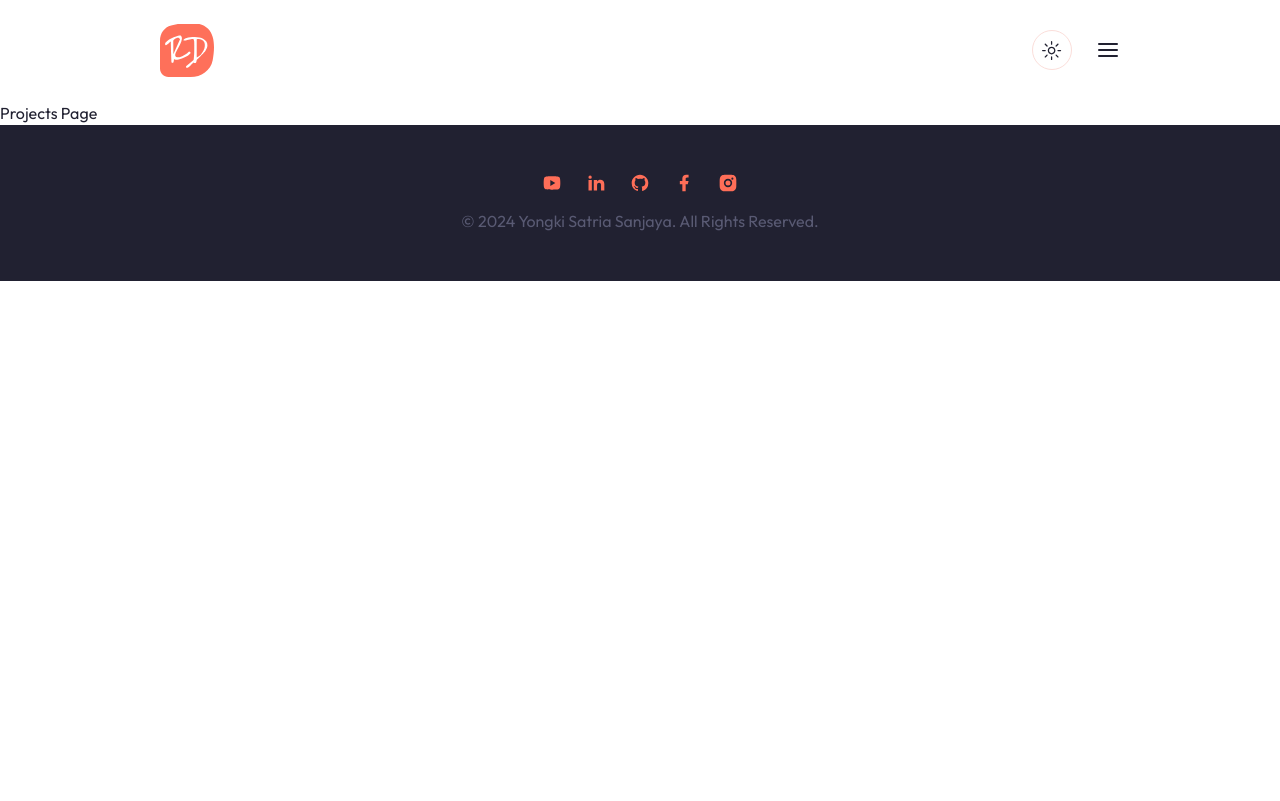
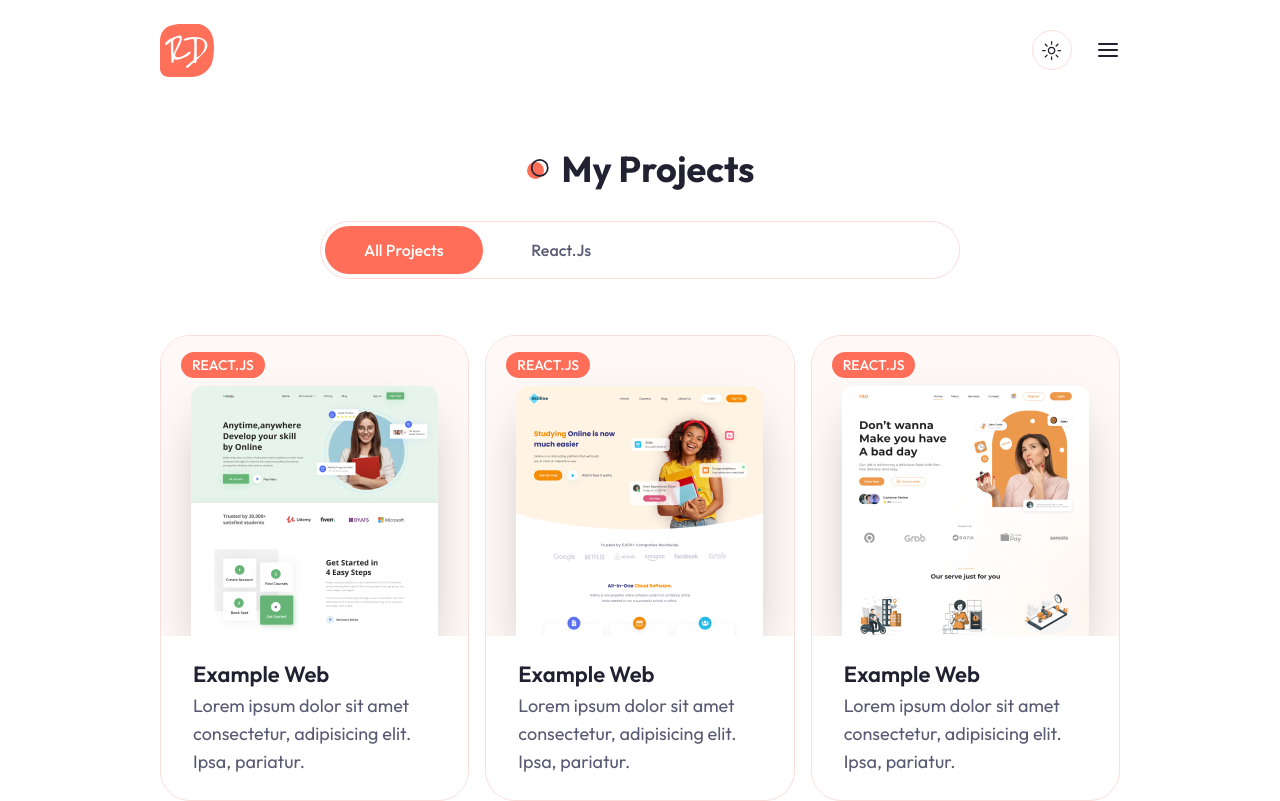
Before and after one commit to yongkisatrias/yongki-portfolio, a Next.js app: page /projects in a window 1280 px wide. Shown: the top 801 px of the page. Built offline with nearby package versions, Linux system fonts and the light colour scheme.

Commit message:
[UPDATE] Update projects page

```diff
--- a/app/projects/page.jsx
+++ b/app/projects/page.jsx
@@ -1,7 +1,100 @@
-import React from "react";
+"use client";
+import React, { useState } from "react";
+import { Tabs, TabsList, TabsContent, TabsTrigger } from "@/components/ui/tabs";
+import ProjectCard from "@/components/ProjectCard";
+
+const projectData = [
+  {
+    image: "/work/4.png",
+    category: "React.js",
+    name: "Example Web",
+    description:
+      "Lorem ipsum dolor sit amet consectetur, adipisicing elit. Ipsa, pariatur.",
+    link: "/",
+    github: "/",
+  },
+  {
+    image: "/work/3.png",
+    category: "React.js",
+    name: "Example Web",
+    description:
+      "Lorem ipsum dolor sit amet consectetur, adipisicing elit. Ipsa, pariatur.",
+    link: "/",
+    github: "/",
+  },
+  {
+    image: "/work/2.png",
+    category: "React.js",
+    name: "Example Web",
+    description:
+      "Lorem ipsum dolor sit amet consectetur, adipisicing elit. Ipsa, pariatur.",
+    link: "/",
+    github: "/",
+  },
+  {
+    image: "/work/1.png",
+    category: "React.js",
+    name: "Example Web",
+    description:
+      "Lorem ipsum dolor sit amet consectetur, adipisicing elit. Ipsa, pariatur.",
+    link: "/",
+    github: "/",
+  },
+];
+
+// Remove category duplicates
+const uniqueCategories = [
+  "all projects",
+  ...new Set(projectData.map((item) => item.category)),
+];
 
 const Projects = () => {
-  return <div>Projects Page</div>;
+  const [categories, setCategories] = useState(uniqueCategories);
+  const [category, setCategory] = useState("all projects");
+
+  const filteredProjects = projectData.filter((project) => {
+    // if category is 'all projects' return all project
+    return category === "all projects"
+      ? project
+      : project.category === category;
+  });
+
+  return (
+    <section className="min-h-screen pt-12">
+      <div className="container mx-auto">
+        <h2 className="section-title mb-8 xl:mb-16 text-center mx-auto">
+          My Projects
+        </h2>
+        {/* Tabs */}
+        <Tabs defaultValue={category} className="mb-24 xl:mb-48">
+          <TabsList className="w-full grid md:grid-cols-4 lg:max-w-[640px] mb-12 mx-auto md:border dark:border-none">
+            {categories.map((category, index) => {
+              return (
+                <TabsTrigger
+                  onClick={() => setCategory(category)}
+                  value={category}
+                  key={index}
+                  className="capitalize w-[162px] md:w-auto"
+                >
+                  {category}
+                </TabsTrigger>
+              );
+            })}
+          </TabsList>
+          {/* Tabs content */}
+          <div className="text-lg xl:mt-8 grid grid-cols-1 lg:grid-cols-3 gap-4">
+            {filteredProjects.map((project, index) => {
+              return (
+                <TabsContent value={category} key={index}>
+                  <ProjectCard project={project} />
+                </TabsContent>
+              );
+            })}
+          </div>
+        </Tabs>
+      </div>
+    </section>
+  );
 };
 
 export default Projects;
--- a/components/ui/sheet.jsx
+++ b/components/ui/sheet.jsx
@@ -1,18 +1,18 @@
 "use client";
-import * as React from "react"
-import * as SheetPrimitive from "@radix-ui/react-dialog"
+import * as React from "react";
+import * as SheetPrimitive from "@radix-ui/react-dialog";
 import { cva } from "class-variance-authority";
-import { X } from "lucide-react"
+import { X } from "lucide-react";
 
-import { cn } from "@/lib/utils"
+import { cn } from "@/lib/utils";
 
-const Sheet = SheetPrimitive.Root
+const Sheet = SheetPrimitive.Root;
 
-const SheetTrigger = SheetPrimitive.Trigger
+const SheetTrigger = SheetPrimitive.Trigger;
 
-const SheetClose = SheetPrimitive.Close
+const SheetClose = SheetPrimitive.Close;
 
-const SheetPortal = SheetPrimitive.Portal
+const SheetPortal = SheetPrimitive.Portal;
 
 const SheetOverlay = React.forwardRef(({ className, ...props }, ref) => (
   <SheetPrimitive.Overlay
@@ -21,9 +21,10 @@
       className
     )}
     {...props}
-    ref={ref} />
-))
-SheetOverlay.displayName = SheetPrimitive.Overlay.displayName
+    ref={ref}
+  />
+));
+SheetOverlay.displayName = SheetPrimitive.Overlay.displayName;
 
 const sheetVariants = cva(
   "fixed z-50 gap-4 bg-background p-6 shadow-lg transition ease-in-out data-[state=open]:animate-in data-[state=closed]:animate-out data-[state=closed]:duration-300 data-[state=open]:duration-500",
@@ -42,58 +43,67 @@
       side: "right",
     },
   }
-)
+);
 
-const SheetContent = React.forwardRef(({ side = "right", className, children, ...props }, ref) => (
+const SheetContent = React.forwardRef(
+  ({ side = "right", className, children, ...props }, ref) => (
     <SheetPortal>
       <SheetOverlay />
-    <SheetPrimitive.Content ref={ref} className={cn(sheetVariants({ side }), className)} {...props}>
+      <SheetPrimitive.Content
+        ref={ref}
+        className={cn(sheetVariants({ side }), className)}
+        {...props}
+      >
         {children}
-      <SheetPrimitive.Close
-        className="absolute right-4 top-4 rounded-sm opacity-70 ring-offset-background transition-opacity hover:opacity-100 focus:outline-none focus:ring-2 focus:ring-ring focus:ring-offset-2 disabled:pointer-events-none data-[state=open]:bg-secondary">
-        <X className="h-4 w-4" />
+        <SheetPrimitive.Close className="absolute right-4 top-4 rounded-sm opacity-70 ring-offset-background transition-opacity hover:opacity-100 focus:outline-none focus:ring-2 focus:ring-ring focus:ring-offset-2 disabled:pointer-events-none data-[state=open]:bg-secondary">
+          <X className="h-6 w-6" />
           <span className="sr-only">Close</span>
         </SheetPrimitive.Close>
       </SheetPrimitive.Content>
     </SheetPortal>
-))
-SheetContent.displayName = SheetPrimitive.Content.displayName
+  )
+);
+SheetContent.displayName = SheetPrimitive.Content.displayName;
 
-const SheetHeader = ({
-  className,
-  ...props
-}) => (
+const SheetHeader = ({ className, ...props }) => (
   <div
-    className={cn("flex flex-col space-y-2 text-center sm:text-left", className)}
-    {...props} />
-)
-SheetHeader.displayName = "SheetHeader"
+    className={cn(
+      "flex flex-col space-y-2 text-center sm:text-left",
+      className
+    )}
+    {...props}
+  />
+);
+SheetHeader.displayName = "SheetHeader";
 
-const SheetFooter = ({
-  className,
-  ...props
-}) => (
+const SheetFooter = ({ className, ...props }) => (
   <div
-    className={cn("flex flex-col-reverse sm:flex-row sm:justify-end sm:space-x-2", className)}
-    {...props} />
-)
-SheetFooter.displayName = "SheetFooter"
+    className={cn(
+      "flex flex-col-reverse sm:flex-row sm:justify-end sm:space-x-2",
+      className
+    )}
+    {...props}
+  />
+);
+SheetFooter.displayName = "SheetFooter";
 
 const SheetTitle = React.forwardRef(({ className, ...props }, ref) => (
   <SheetPrimitive.Title
     ref={ref}
     className={cn("text-lg font-semibold text-foreground", className)}
-    {...props} />
-))
-SheetTitle.displayName = SheetPrimitive.Title.displayName
+    {...props}
+  />
+));
+SheetTitle.displayName = SheetPrimitive.Title.displayName;
 
 const SheetDescription = React.forwardRef(({ className, ...props }, ref) => (
   <SheetPrimitive.Description
     ref={ref}
     className={cn("text-sm text-muted-foreground", className)}
-    {...props} />
-))
-SheetDescription.displayName = SheetPrimitive.Description.displayName
+    {...props}
+  />
+));
+SheetDescription.displayName = SheetPrimitive.Description.displayName;
 
 export {
   Sheet,
@@ -106,4 +116,4 @@
   SheetFooter,
   SheetTitle,
   SheetDescription,
-}
+};
```
Lines whose indentation alone changed are shown as unchanged.
